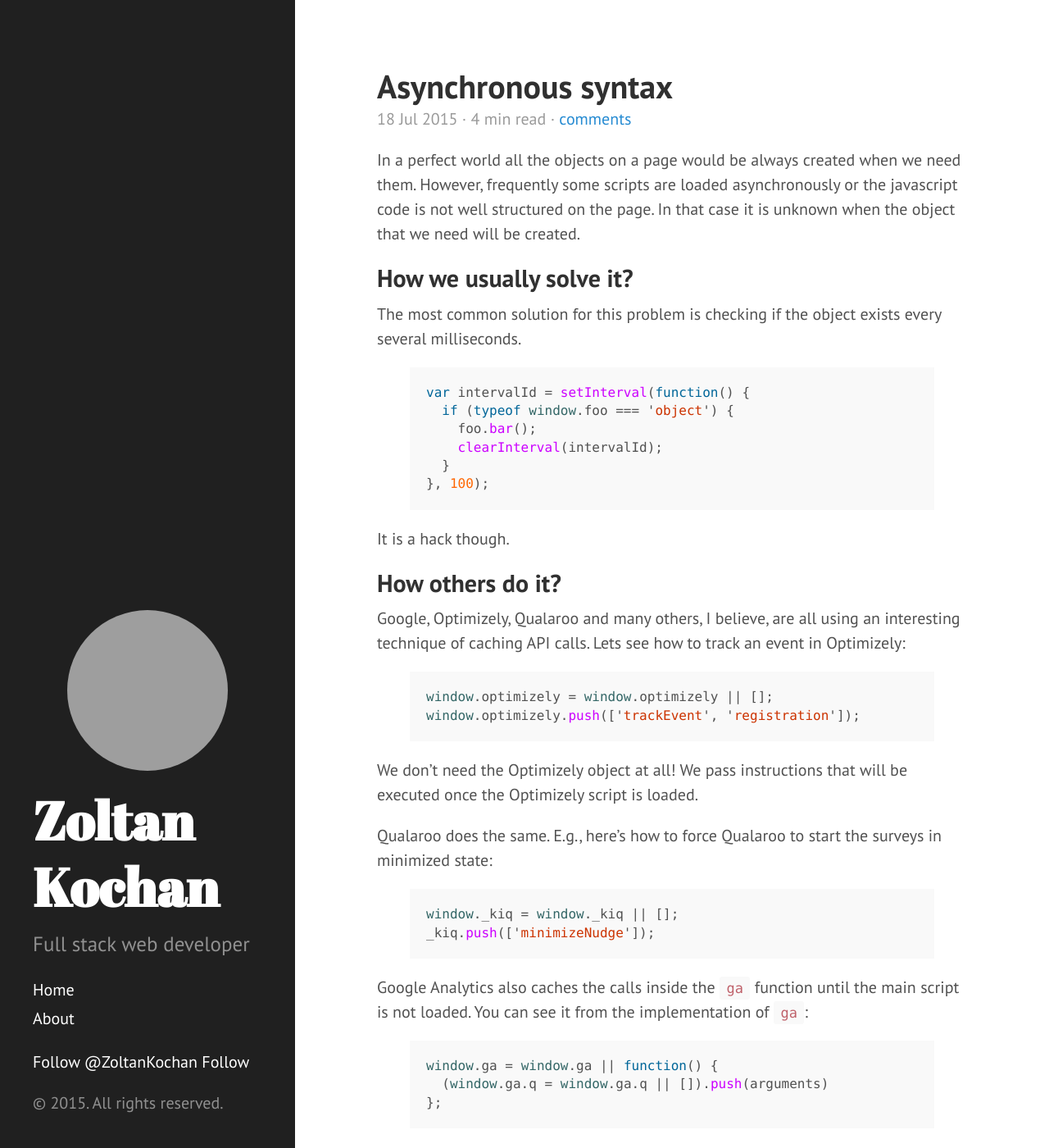
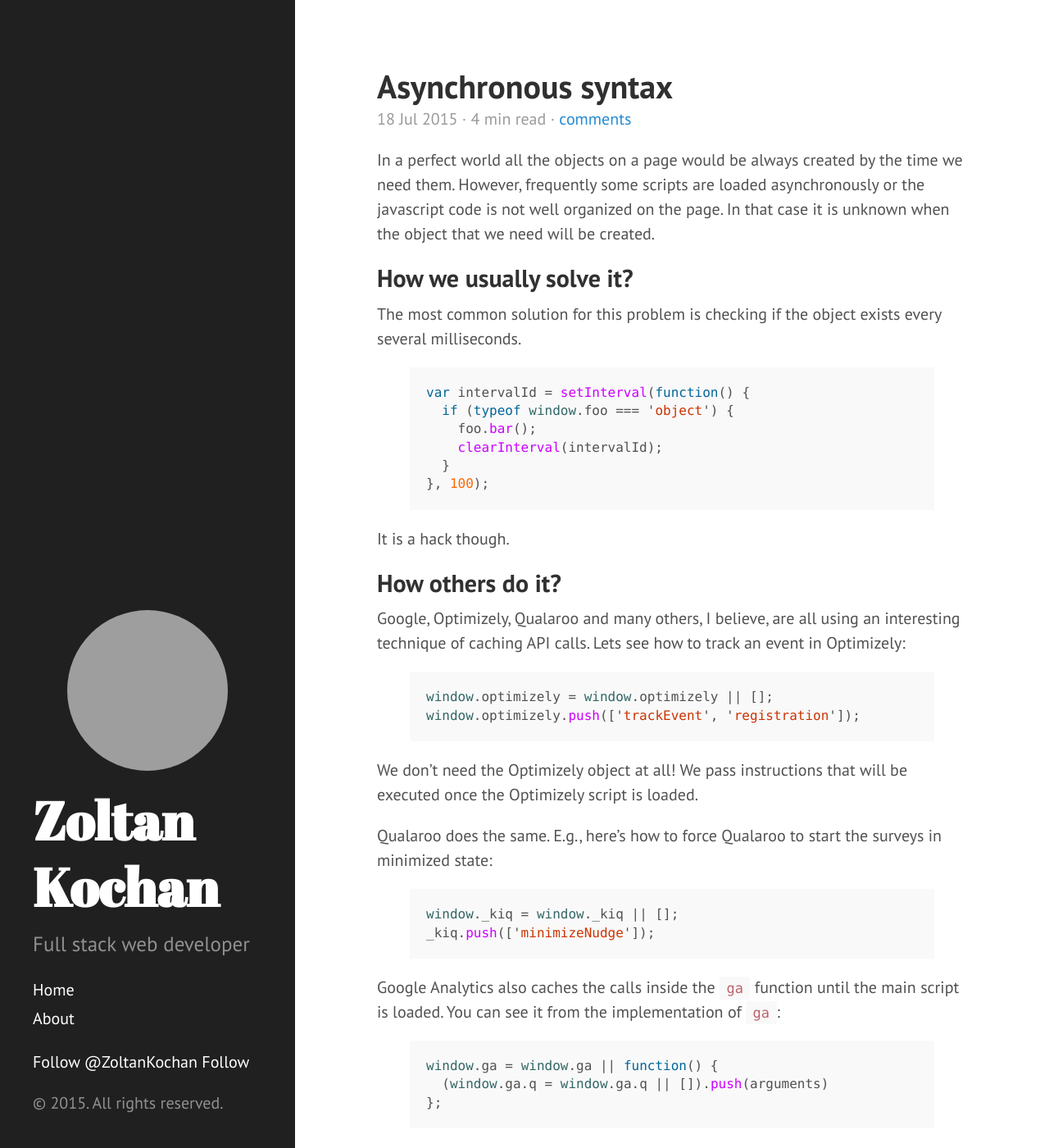
Before and after one commit to zkochan/zkochan.github.io, a Jekyll site: the page built from _posts/2015-07-18-asynchronous-syntax.md, in a window 1280 px wide and 1400 px high. Shown: the whole window at 82% size. Built offline with Jekyll 4.4.1, drawn with Linux system fonts in a browser that asks for light colours; comment, search, counter and statistics services are not loaded; some of the changed text lies outside the part shown; grey boxes are pictures that could not be loaded.

Commit message:
Asynchronous syntax some errors fixed

```diff
--- a/_posts/2015-07-18-asynchronous-syntax.md
+++ b/_posts/2015-07-18-asynchronous-syntax.md
@@ -7,9 +7,9 @@ comments: true
 published: true
 ---
 
-In a perfect world all the objects on a page would be always created when we need
+In a perfect world all the objects on a page would be always created by the time we need
 them. However, frequently some scripts are loaded asynchronously or the javascript
-code is not well structured on the page. In that case it is unknown when the object
+code is not well organized on the page. In that case it is unknown when the object
 that we need will be created.
 
 
@@ -52,7 +52,7 @@ _kiq.push(['minimizeNudge']);
 {% endhighlight %}
 
 Google Analytics also caches the calls inside the `ga` function until the main
-script is not loaded. You can see it from the implementation of `ga`:
+script is loaded. You can see it from the implementation of `ga`:
 
 {% highlight JavaScript %}
 window.ga = window.ga || function() {
@@ -116,7 +116,7 @@ Logger.prototype.log = function(msg) {
 {% endhighlight %}
 
 All that we have to do in order to make it usable in an asynchronous way is to
-pass it to the `applyq` method after creation along with the array that contains
+pass it to the `applyq` method after creation, along with the array that contains
 the cached commands.
 
 {% highlight JavaScript %}
```
